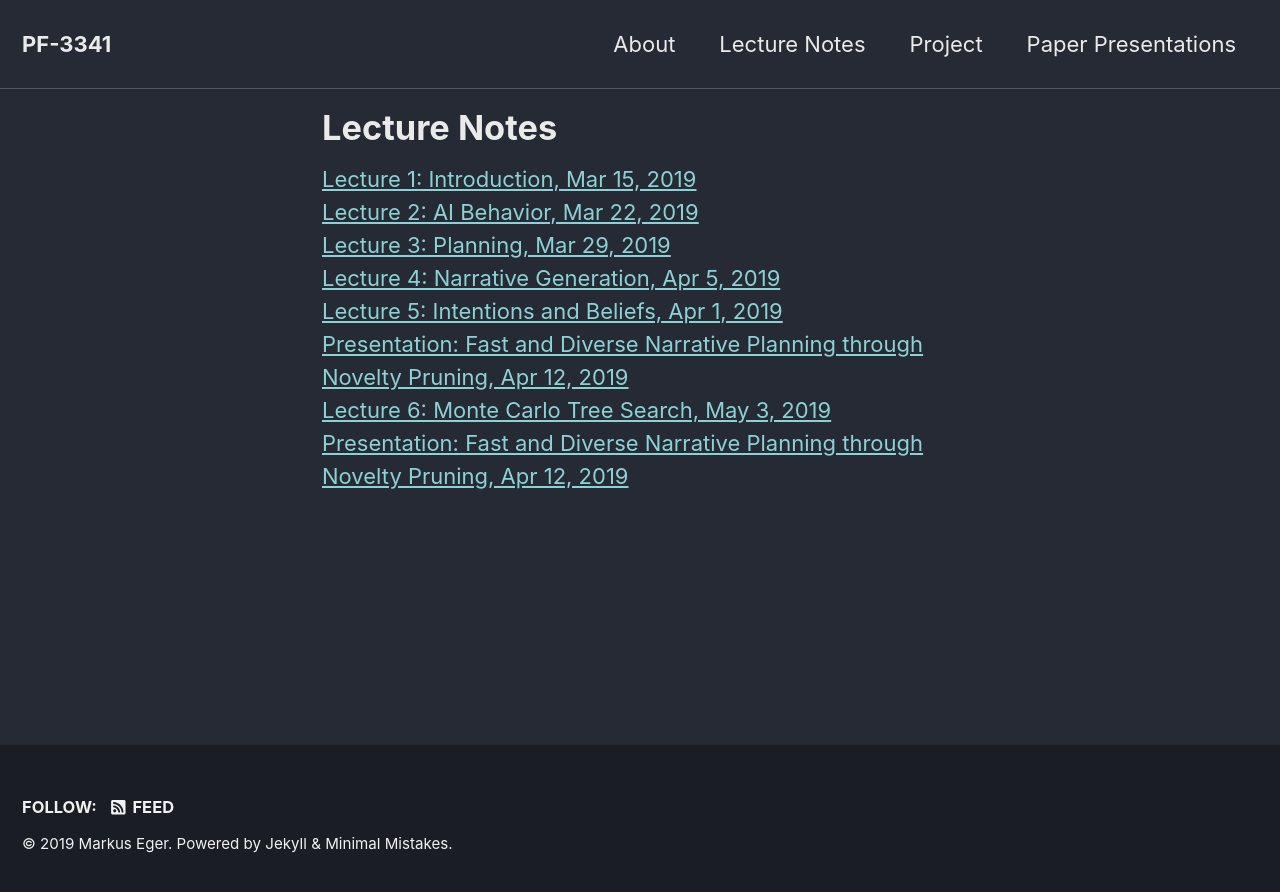
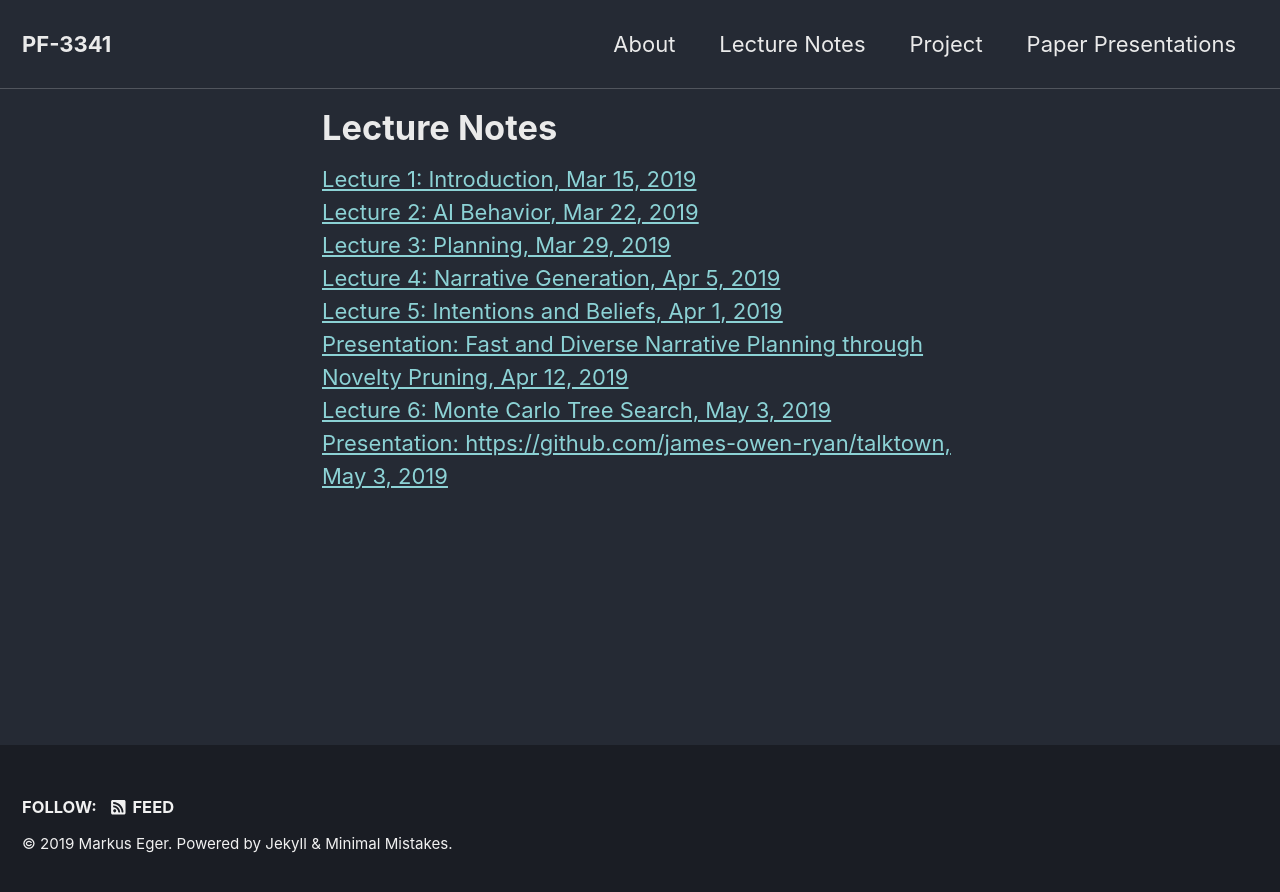
Before and after one commit to yawgmoth/PF-3341, a Jekyll site: the page built from _pages/slides.html, in a window 1280 px wide. Shown: the top 892 px of the page. Built offline with Jekyll 4.4.1, drawn with Linux system fonts in a browser that asks for light colours; cached includes are drawn as plain includes; nearby versions of some CDN libraries.

Commit message:
fix copy paste mistake

```diff
--- a/_pages/slides.html
+++ b/_pages/slides.html
@@ -15,7 +15,7 @@ categories: [frontpage]
 <a href="lecture5.html">Lecture 5: Intentions and Beliefs, Apr 1, 2019</a><br/>
 <a href="lecture5a.html">Presentation: Fast and Diverse Narrative Planning through Novelty Pruning, Apr 12, 2019</a><br/>
 <a href="lecture6.html">Lecture 6: Monte Carlo Tree Search, May 3, 2019</a><br/>
-<a href="lecture6a.html">Presentation: Fast and Diverse Narrative Planning through Novelty Pruning, Apr 12, 2019</a><br/>
+<a href="lecture6a.html">Presentation: https://github.com/james-owen-ryan/talktown, May 3, 2019</a><br/>
 <!--<a href="lecture7.html">Lecture 7: World Building, Jan 16, 2019</a><br/>
 <a href="lecture8.html">Lecture 8: Unity, Jan 17, 2019</a><br/>
 <a href="lecture9.html">Lecture 9: Game Engines, Jan 21, 2019</a><br/>
```
